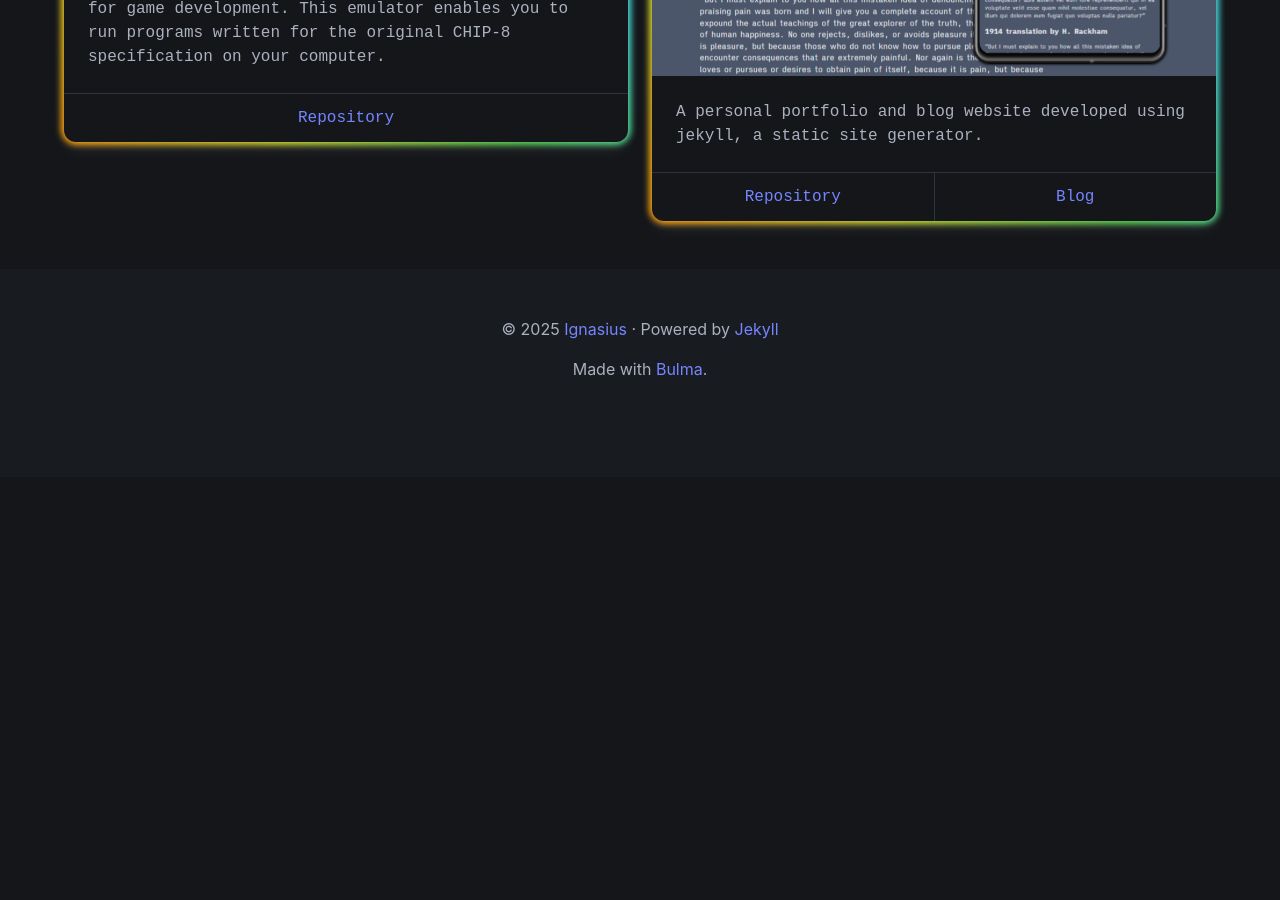
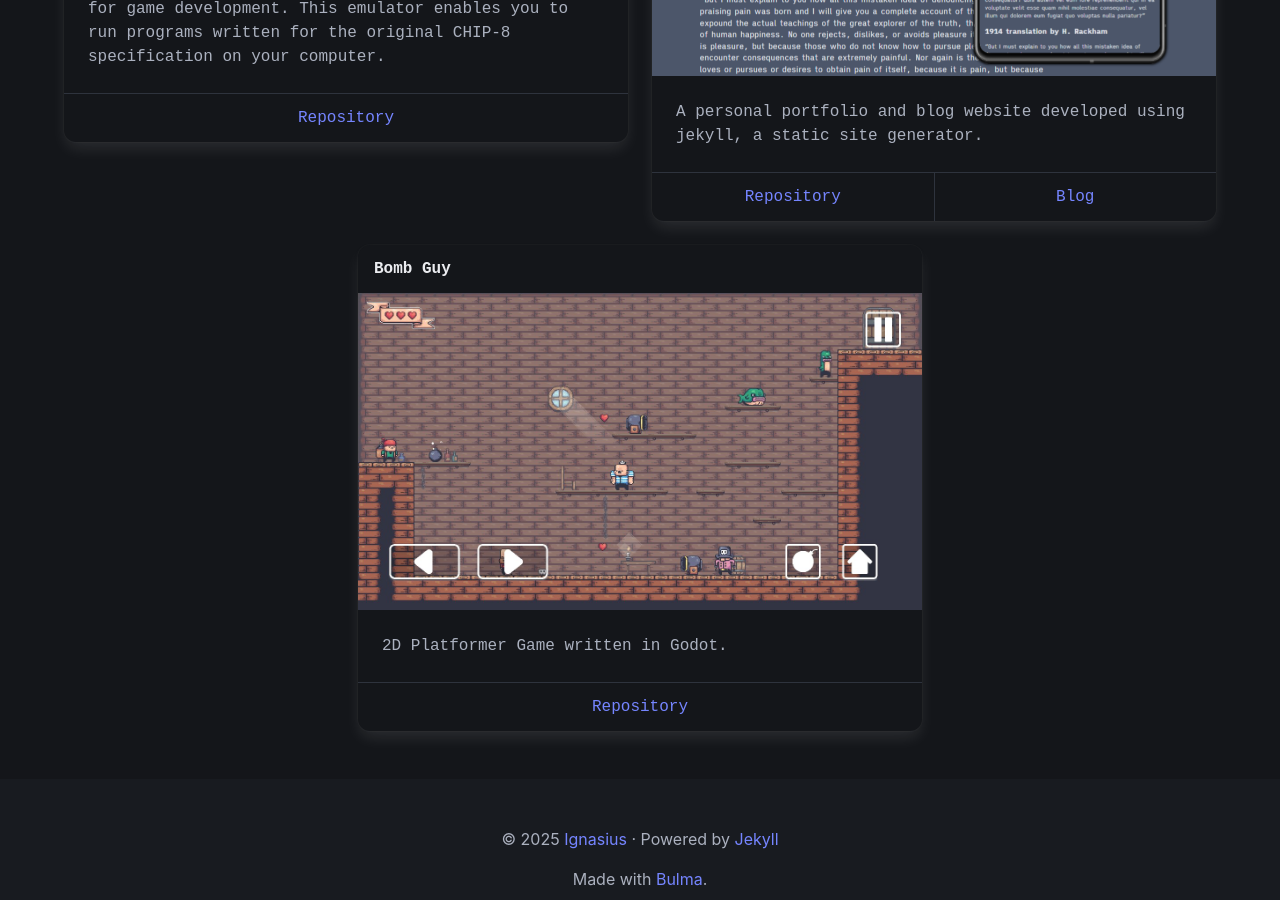
Before and after one commit to ignasius-j-s/ignasius-j-s.github.io, a Jekyll site: the page built from index.md, in a window 1280 px wide and 900 px high, scrolled down 2253 px. Built offline with Jekyll 4.4.1, drawn with Linux system fonts in a browser that asks for light colours; nearby versions of some CDN libraries; before the commit the page ends 2730 px from its top, so only the background shows below that.

Commit message:
update projects list also remove rgb style from project card

```diff
--- a/_data/home.yaml
+++ b/_data/home.yaml
@@ -33,3 +33,10 @@ projects:
         link: https://github.com/ignasius-j-s/ignasius-j-s.github.io
       - label: Blog
         link: /blog
+  - name: Bomb Guy
+    desc: >-
+      2D Platformer Game written in Godot.
+    image: /assets/images/proj-bomb-guy.jpg
+    footer:
+      - label: Repository
+        link: https://github.com/ignasius-j-s/bomb-guy
--- a/_layouts/home.html
+++ b/_layouts/home.html
@@ -128,7 +128,7 @@
           {% if site.data.home.projects %}
             {% for project in site.data.home.projects %}
               <div class="column is-half">
-                <div class="card rgb">
+                <div class="card">
                   <header class="card-header">
                     <p class="card-header-title is-family-monospace">{{ project.name }}</p>
                   </header>
```
Also changed, not shown: assets/images/proj-bomb-guy.jpg (added).
